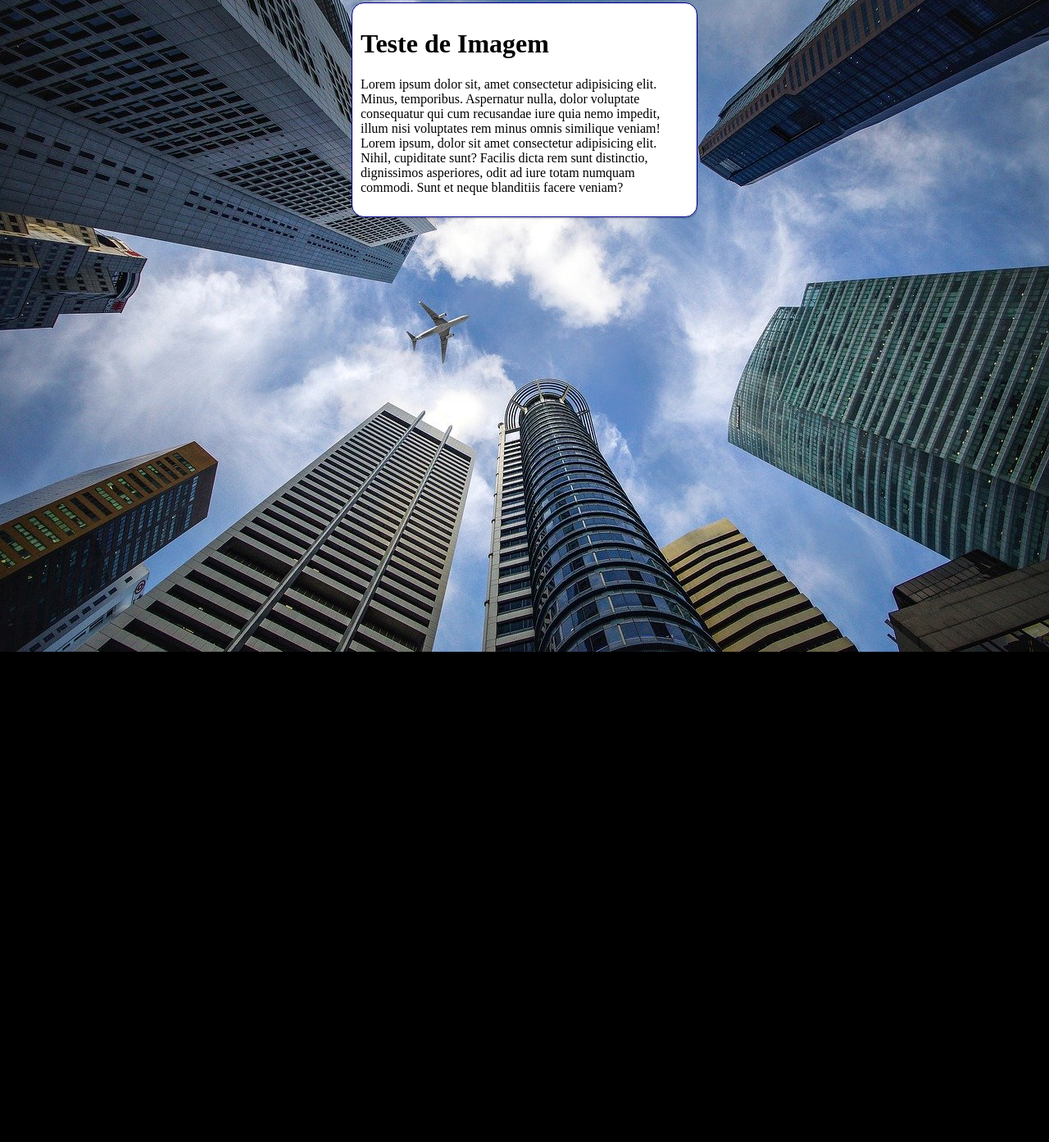
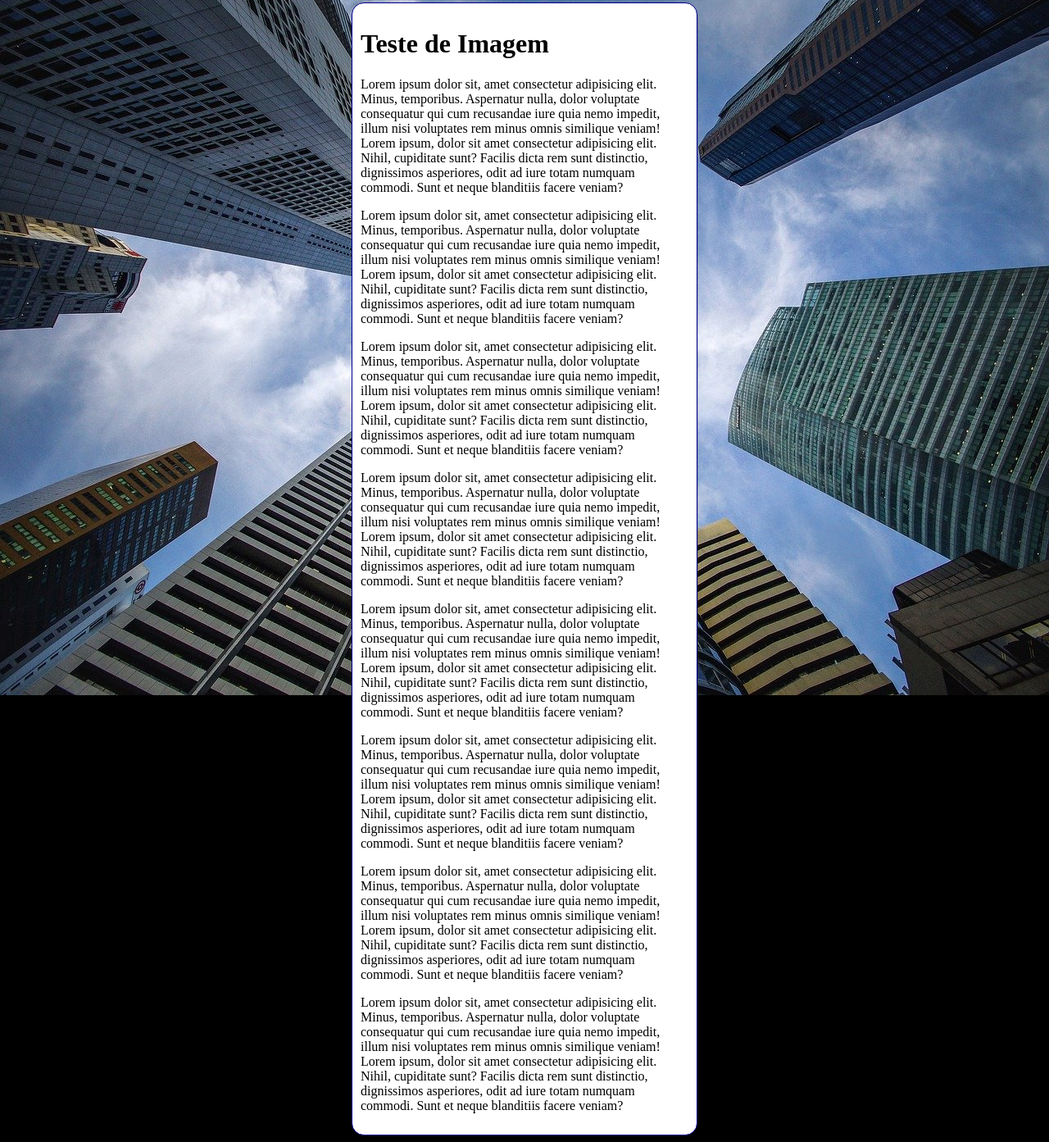
Before and after one commit to RosangelaG/html-css, a plain HTML site: page exercicios/ex022/fundo006.html in a window 1280 px wide. Shown: the part 5-1398 px from the top of the page at 82% size. Before the commit the page ends 800 px from the top, so only its background shows below. Drawn offline with Linux system fonts and the light colour scheme.

Commit message:
Update fundo006.html

```diff
--- a/exercicios/ex022/fundo006.html
+++ b/exercicios/ex022/fundo006.html
@@ -28,6 +28,11 @@
     <main>
         <h1>Teste de Imagem</h1>
         <p>Lorem ipsum dolor sit, amet consectetur adipisicing elit. Minus, temporibus. Aspernatur nulla, dolor voluptate consequatur qui cum recusandae iure quia nemo impedit, illum nisi voluptates rem minus omnis similique veniam! Lorem ipsum, dolor sit amet consectetur adipisicing elit. Nihil, cupiditate sunt? Facilis dicta rem sunt distinctio, dignissimos asperiores, odit ad iure totam numquam commodi. Sunt et neque blanditiis facere veniam?</p>
+        <p>Lorem ipsum dolor sit, amet consectetur adipisicing elit. Minus, temporibus. Aspernatur nulla, dolor voluptate consequatur qui cum recusandae iure quia nemo impedit, illum nisi voluptates rem minus omnis similique veniam! Lorem ipsum, dolor sit amet consectetur adipisicing elit. Nihil, cupiditate sunt? Facilis dicta rem sunt distinctio, dignissimos asperiores, odit ad iure totam numquam commodi. Sunt et neque blanditiis facere veniam?</p>
+        <p>Lorem ipsum dolor sit, amet consectetur adipisicing elit. Minus, temporibus. Aspernatur nulla, dolor voluptate consequatur qui cum recusandae iure quia nemo impedit, illum nisi voluptates rem minus omnis similique veniam! Lorem ipsum, dolor sit amet consectetur adipisicing elit. Nihil, cupiditate sunt? Facilis dicta rem sunt distinctio, dignissimos asperiores, odit ad iure totam numquam commodi. Sunt et neque blanditiis facere veniam?</p><p>Lorem ipsum dolor sit, amet consectetur adipisicing elit. Minus, temporibus. Aspernatur nulla, dolor voluptate consequatur qui cum recusandae iure quia nemo impedit, illum nisi voluptates rem minus omnis similique veniam! Lorem ipsum, dolor sit amet consectetur adipisicing elit. Nihil, cupiditate sunt? Facilis dicta rem sunt distinctio, dignissimos asperiores, odit ad iure totam numquam commodi. Sunt et neque blanditiis facere veniam?</p>
+        <p>Lorem ipsum dolor sit, amet consectetur adipisicing elit. Minus, temporibus. Aspernatur nulla, dolor voluptate consequatur qui cum recusandae iure quia nemo impedit, illum nisi voluptates rem minus omnis similique veniam! Lorem ipsum, dolor sit amet consectetur adipisicing elit. Nihil, cupiditate sunt? Facilis dicta rem sunt distinctio, dignissimos asperiores, odit ad iure totam numquam commodi. Sunt et neque blanditiis facere veniam?</p>
+        <p>Lorem ipsum dolor sit, amet consectetur adipisicing elit. Minus, temporibus. Aspernatur nulla, dolor voluptate consequatur qui cum recusandae iure quia nemo impedit, illum nisi voluptates rem minus omnis similique veniam! Lorem ipsum, dolor sit amet consectetur adipisicing elit. Nihil, cupiditate sunt? Facilis dicta rem sunt distinctio, dignissimos asperiores, odit ad iure totam numquam commodi. Sunt et neque blanditiis facere veniam?</p><p>Lorem ipsum dolor sit, amet consectetur adipisicing elit. Minus, temporibus. Aspernatur nulla, dolor voluptate consequatur qui cum recusandae iure quia nemo impedit, illum nisi voluptates rem minus omnis similique veniam! Lorem ipsum, dolor sit amet consectetur adipisicing elit. Nihil, cupiditate sunt? Facilis dicta rem sunt distinctio, dignissimos asperiores, odit ad iure totam numquam commodi. Sunt et neque blanditiis facere veniam?</p>
+        <p>Lorem ipsum dolor sit, amet consectetur adipisicing elit. Minus, temporibus. Aspernatur nulla, dolor voluptate consequatur qui cum recusandae iure quia nemo impedit, illum nisi voluptates rem minus omnis similique veniam! Lorem ipsum, dolor sit amet consectetur adipisicing elit. Nihil, cupiditate sunt? Facilis dicta rem sunt distinctio, dignissimos asperiores, odit ad iure totam numquam commodi. Sunt et neque blanditiis facere veniam?</p>
     </main>
 </body>
 </html>
```
